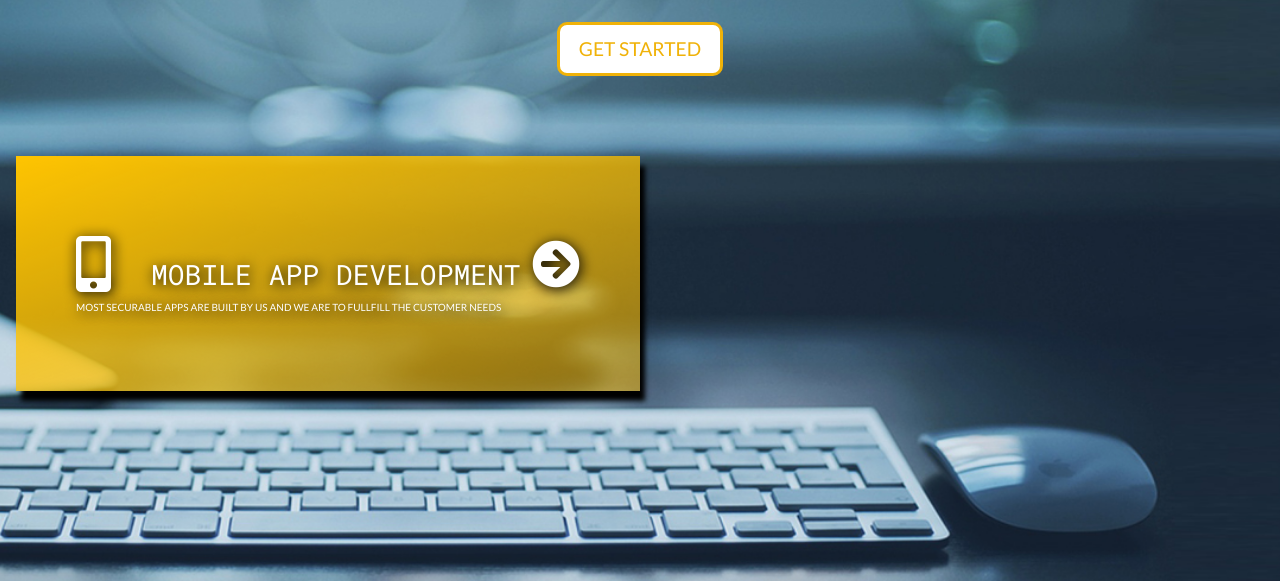
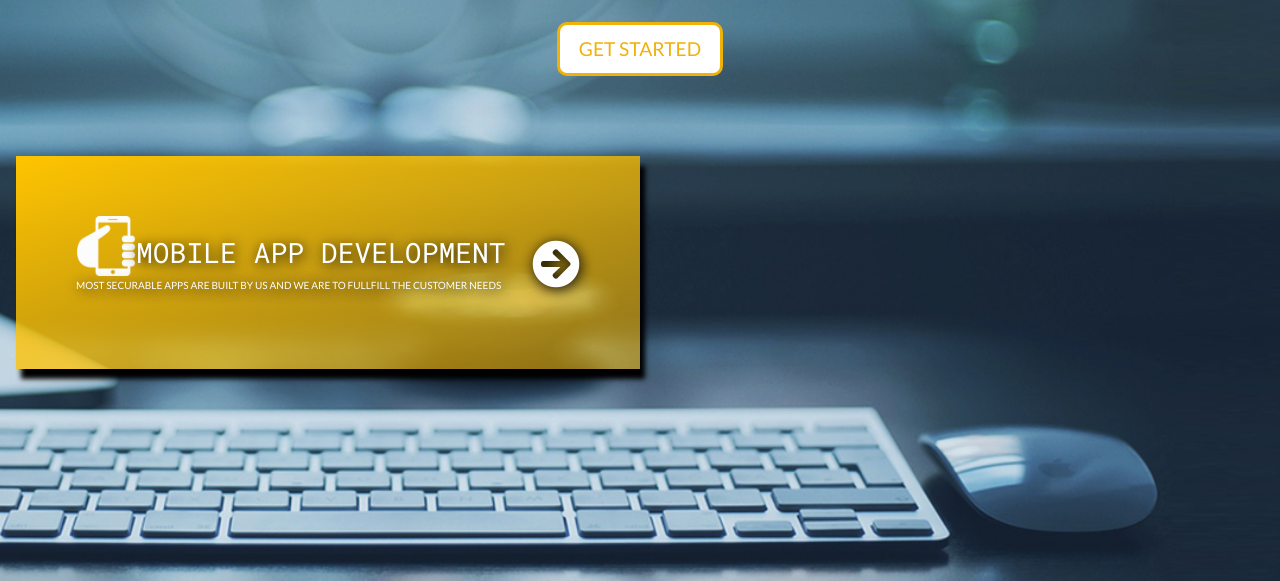
Before and after one commit to Bharathi4080/trivecta, a plain HTML site: page index.html in a window 1280 px wide. Shown: the part 219-800 px from the top of the page. Drawn offline with nearby package versions, Linux system fonts and the light colour scheme.

Commit message:
lastwo commit

```diff
--- a/index.html
+++ b/index.html
@@ -58,8 +58,9 @@
         <br>
         <div class="row fblock">
                 <div class="col-md-6 fblock1">
+                    <img src="images/hand-graving-smartphone.png">
 
-                  <h3 class="ig"><i class="fas fa-mobile-alt fa-2x bhari"></i>Mobile App Development</h3>
+                  <h3 class="ig"> </i>Mobile App Development</h3>
                   <br/>
 
                   <p>most securable apps are built by us and we are to fullfill the customer needs</p>
```
